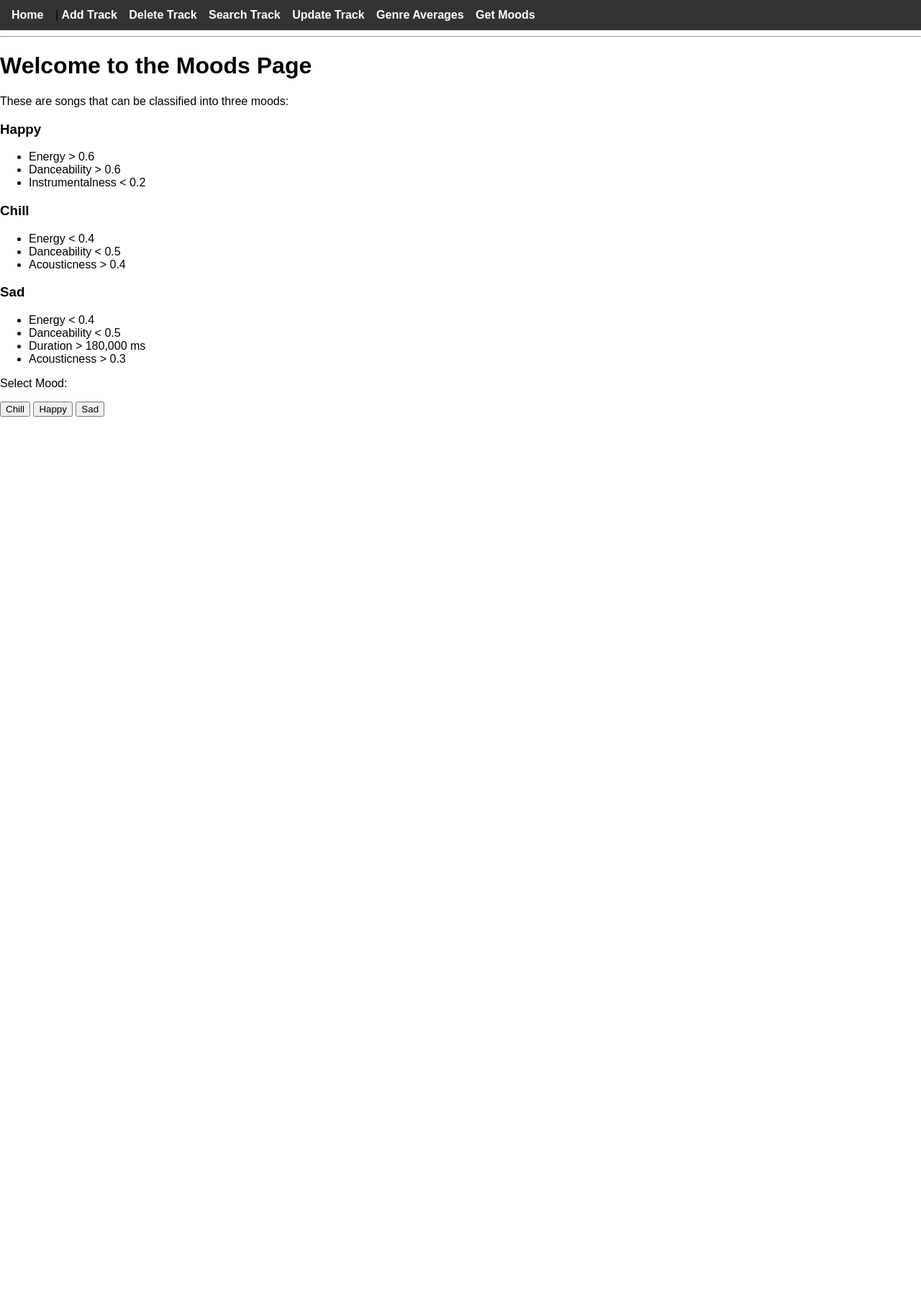
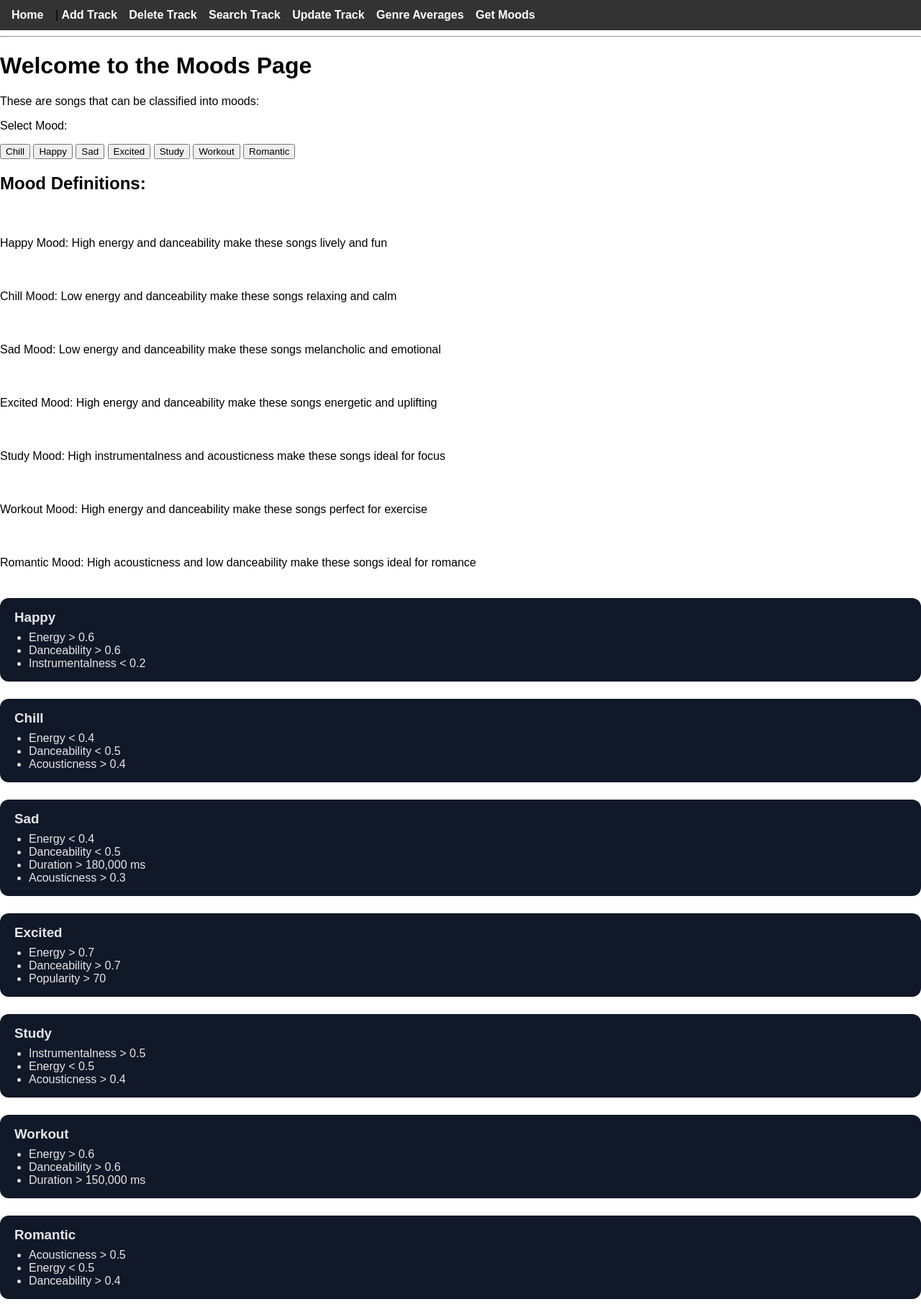
Before and after one commit to JasonSlade/django_music_api, a Django app: page /moods/ in a window 1280 px wide. Shown: the whole page at 72% size. Before the commit the page ends 579 px from the top, so only its background shows below. Run offline with Django 5.2, Linux system fonts and the light colour scheme.

Commit message:
Final touches

```diff
--- a/tracks/management/commands/load_tracks.py
+++ b/tracks/management/commands/load_tracks.py
@@ -6,7 +6,7 @@ from pathlib import Path
 MAX_ROWS = 9500
 
 class Command(BaseCommand):
-    help = "Load the 9500 tracks from CSV into database"
+    help = "Load 9500 tracks from CSV into database"
 
     def handle(self, *args, **kwargs):
         # relative path in file
--- a/tracks/static/tracks/tracks.css
+++ b/tracks/static/tracks/tracks.css
@@ -92,3 +92,28 @@ nav a:hover {
     text-decoration: underline;
     color: #ff00f7;
 }
+
+
+
+/* Moods*/
+
+.moods {
+  display: grid;
+  gap: 1.5rem;
+}
+
+.mood {
+  padding: 1rem 1.25rem;
+  border-radius: 12px;
+  background: #111827;
+  color: #e5e7eb;
+}
+
+.mood h3 {
+  margin: 0 0 0.5rem;
+}
+
+.mood ul {
+  margin: 0;
+  padding-left: 1.25rem;
+}
--- a/tracks/templates/tracks/mood_tracks.html
+++ b/tracks/templates/tracks/mood_tracks.html
@@ -12,10 +12,30 @@
 
 <h1>Welcome to the Moods Page</h1>
 <section class="mood-guide">
-  <p>These are songs that can be classified into three moods:</p>
+  <p>These are songs that can be classified into moods:</p>
+
+  <p>Select Mood:</p>
+<button onclick="loadMood('chill')">Chill</button>
+<button onclick="loadMood('happy')">Happy</button>
+<button onclick="loadMood('sad')">Sad</button>
+<button onclick="loadMood('excited')">Excited</button>
+<button onclick="loadMood('study')">Study</button>
+<button onclick="loadMood('workout')">Workout</button>
+<button onclick="loadMood('romantic')">Romantic</button>
+
+<section class="moods">
+  <h2>Mood Definitions:</h2>
+
+  <p>Happy Mood: High energy and danceability make these songs lively and fun</p>
+  <p>Chill Mood: Low energy and danceability make these songs relaxing and calm</p>
+  <p>Sad Mood: Low energy and danceability make these songs melancholic and emotional</p>
+  <p>Excited Mood: High energy and danceability make these songs energetic and uplifting</p>
+  <p>Study Mood: High instrumentalness and acousticness make these songs ideal for focus</p>
+  <p>Workout Mood: High energy and danceability make these songs perfect for exercise</p>
+  <p>Romantic Mood: High acousticness and low danceability make these songs ideal for romance</p>
 
   <div class="mood">
-    <h3> Happy</h3>
+    <h3>Happy</h3>
     <ul>
       <li>Energy &gt; 0.6</li>
       <li>Danceability &gt; 0.6</li>
@@ -24,7 +44,7 @@
   </div>
 
   <div class="mood">
-    <h3> Chill</h3>
+    <h3>Chill</h3>
     <ul>
       <li>Energy &lt; 0.4</li>
       <li>Danceability &lt; 0.5</li>
@@ -33,7 +53,7 @@
   </div>
 
   <div class="mood">
-    <h3> Sad</h3>
+    <h3>Sad</h3>
     <ul>
       <li>Energy &lt; 0.4</li>
       <li>Danceability &lt; 0.5</li>
@@ -41,14 +61,48 @@
       <li>Acousticness &gt; 0.3</li>
     </ul>
   </div>
+
+  <div class="mood">
+    <h3>Excited</h3>
+    <ul>
+      <li>Energy &gt; 0.7</li>
+      <li>Danceability &gt; 0.7</li>
+      <li>Popularity &gt; 70</li>
+    </ul>
+  </div>
+
+  <div class="mood">
+    <h3>Study</h3>
+    <ul>
+      <li>Instrumentalness &gt; 0.5</li>
+      <li>Energy &lt; 0.5</li>
+      <li>Acousticness &gt; 0.4</li>
+    </ul>
+  </div>
+
+  <div class="mood">
+    <h3>Workout</h3>
+    <ul>
+      <li>Energy &gt; 0.6</li>
+      <li>Danceability &gt; 0.6</li>
+      <li>Duration &gt; 150,000 ms</li>
+    </ul>
+  </div>
+
+  <div class="mood">
+    <h3>Romantic</h3>
+    <ul>
+      <li>Acousticness &gt; 0.5</li>
+      <li>Energy &lt; 0.5</li>
+      <li>Danceability &gt; 0.4</li>
+    </ul>
+  </div>
 </section>
 
 
 
-<p>Select Mood:</p>
-<button onclick="loadMood('chill')">Chill</button>
-<button onclick="loadMood('happy')">Happy</button>
-<button onclick="loadMood('sad')">Sad</button>
+
+
 
 <h3 id="mood_heading"></h3>
 
--- a/tracks/views.py
+++ b/tracks/views.py
@@ -234,6 +234,30 @@ def mood_tracks_api(request, mood):
             duration_ms__gt=180000,
             acousticness__gt=0.3
         )
+    elif mood == "excited":
+        queryset = Track.objects.filter(
+            energy__gt=0.7,
+            danceability__gt=0.7,
+            popularity__gt=70
+        )
+    elif mood == "study":
+        queryset = Track.objects.filter(
+            instrumentalness__gt=0.5,
+            energy__lt=0.5,
+            acousticness__gt=0.4
+        )
+    elif mood == "workout":
+        queryset = Track.objects.filter(
+            energy__gt=0.6,
+            danceability__gt=0.6,
+            duration_ms__gt=150000
+        )
+    elif mood == "romantic":
+        queryset = Track.objects.filter(
+            acousticness__gt=0.5,
+            energy__lt=0.5,
+            danceability__gt=0.4
+        )
 
     else:
         return JsonResponse(
@@ -249,7 +273,7 @@ def mood_tracks_api(request, mood):
             "energy",
             "danceability",
             "acousticness"
-        )[:50]
+        )[:]
     )
 
     return JsonResponse({
```
Also changed, not shown: tracks/preprocessing/importCSV.py (deleted, +0 -43 lines), tracks/static/tracks/search_track.js (+7 -1 lines), tracks/templates/tracks/search_track.html (+9 -0 lines), db.sqlite3.
